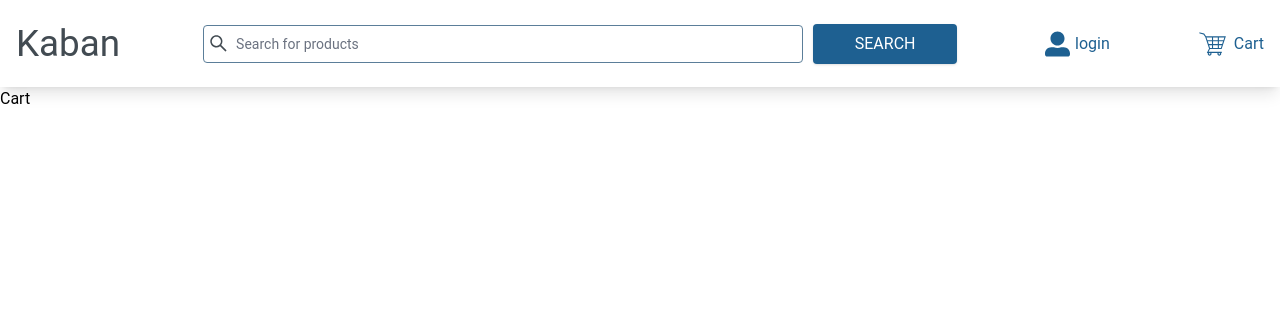
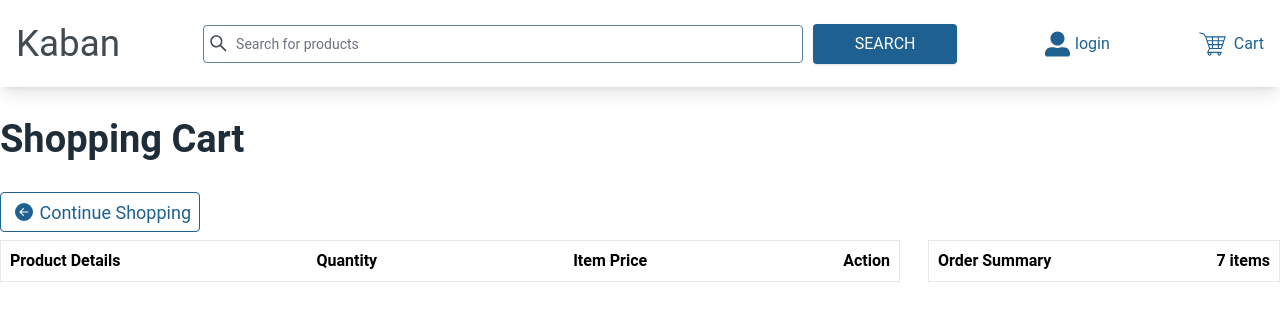
Before and after one commit to mysticwillz/kaban-ecommerce, a React (Create React App) app: page /cart in a window 1280 px wide. Shown: the top 320 px of the page. Built offline with nearby package versions, Linux system fonts and the light colour scheme; no server answers.

Commit message:
styled:styling the cart  page

```diff
--- a/src/Pages/Cart.jsx
+++ b/src/Pages/Cart.jsx
@@ -1,9 +1,38 @@
-import React from 'react'
+import React from "react";
+import { BsFillArrowLeftCircleFill } from "react-icons/bs";
 
 function Cart() {
   return (
-    <div>Cart</div>
-  )
+    <main className=" max-w-7xl mx-auto">
+      <h1 className=" text-[38px] py-6 font-bold text-[#1f2d38]">
+        Shopping Cart
+      </h1>
+      <div className=" mb-2 text-[18px] rounded border border-[#1e6091] text-[#1e6091] cursor-pointer  hover:text-white hover:bg-[#1e6091] transition-all duration-300 ease-in flex justify-between  px-2 items-center h-[40px] w-[200px] ">
+        <BsFillArrowLeftCircleFill className="  w-[30px]" />{" "}
+        <p> Continue Shopping</p>
+      </div>
+      <section className=" flex justify-between items-center w-full">
+        <table className=" w-[900px] border ">
+          <tbody>
+            <tr className=" flex justify-between items-center h-[40px]  px-2 ">
+              <th>Product Details</th>
+              <th>Quantity</th>
+              <th>Item Price</th>
+              <th>Action</th>
+            </tr>
+          </tbody>
+        </table>
+        <table className="  w-[350px] border ">
+          <tbody>
+            <tr className=" flex justify-between items-center h-[40px] w-[350px] px-2">
+              <th>Order Summary</th>
+              <th>7 items</th>
+            </tr>
+          </tbody>
+        </table>
+      </section>
+    </main>
+  );
 }
 
-export default Cart
+export default Cart;
```
